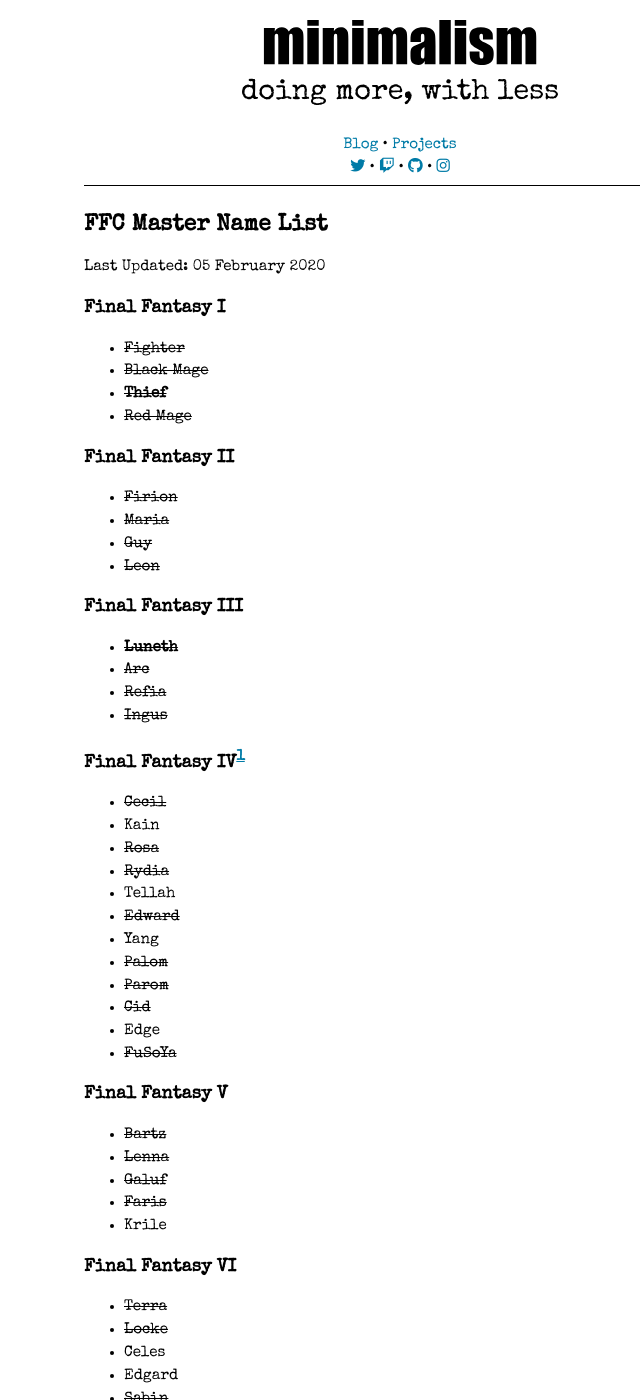
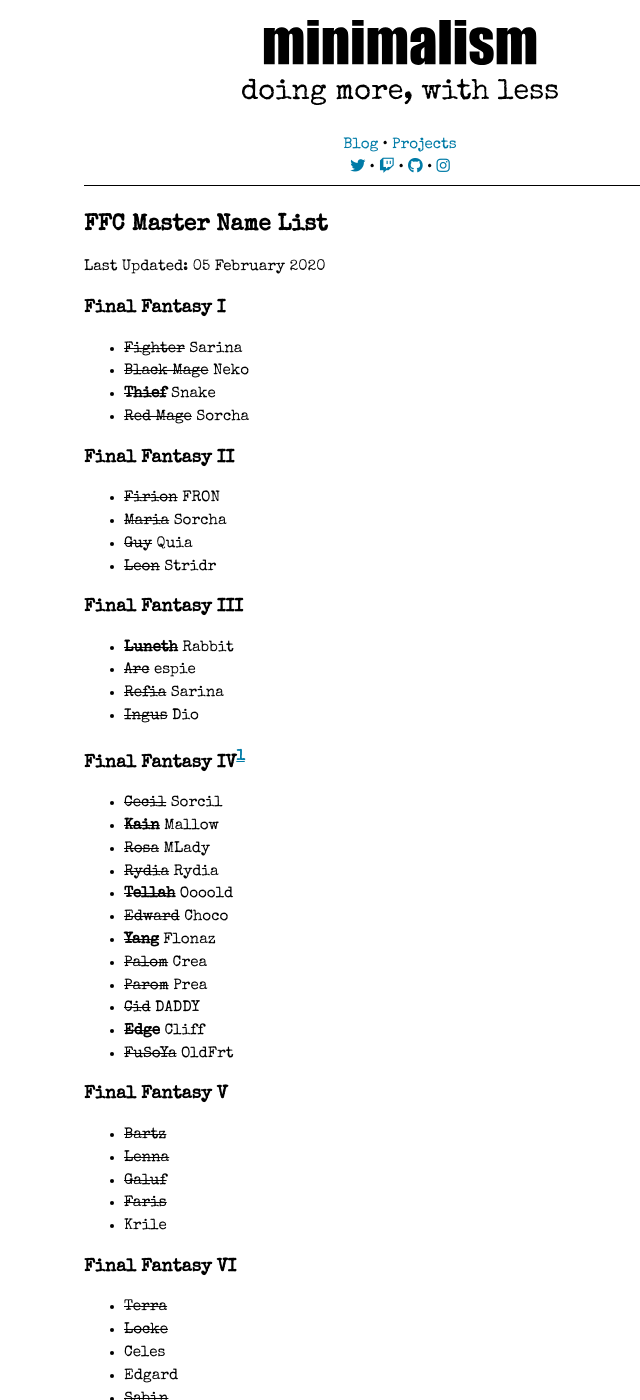
Before and after one commit to rabbitDumpling/rabbitdumpling.github.io, a Jekyll site: the page built from projects/ffc/ffc-names.md, in a window 1280 px wide and 1400 px high. Shown: the whole window, without its empty margins (240-880 px from the left). Built offline with Jekyll 4.4.1, drawn with Linux system fonts in a browser that asks for light colours; nearby versions of some CDN libraries.

Commit message:
Update ffc-names

```diff
--- a/projects/ffc/ffc-names.md
+++ b/projects/ffc/ffc-names.md
@@ -8,36 +8,36 @@ author: SDC
 Last Updated: 05 February 2020
 
 ### Final Fantasy I
-* ~~Fighter~~
-* ~~Black Mage~~
-* **~~Thief~~**
-* ~~Red Mage~~
+* ~~Fighter~~ Sarina
+* ~~Black Mage~~ Neko
+* **~~Thief~~** Snake
+* ~~Red Mage~~ Sorcha
 
 ### Final Fantasy II
-* ~~Firion~~
-* ~~Maria~~
-* ~~Guy~~
-* ~~Leon~~
+* ~~Firion~~ FRON
+* ~~Maria~~ Sorcha
+* ~~Guy~~ Quia
+* ~~Leon~~ Stridr
 
 ### Final Fantasy III
-* **~~Luneth~~**
-* ~~Arc~~
-* ~~Refia~~
-* ~~Ingus~~
+* **~~Luneth~~** Rabbit
+* ~~Arc~~ espie
+* ~~Refia~~ Sarina
+* ~~Ingus~~ Dio
 
 ### Final Fantasy IV[^1]
-* ~~Cecil~~
-* Kain
-* ~~Rosa~~
-* ~~Rydia~~
-* Tellah
-* ~~Edward~~
-* Yang
-* ~~Palom~~
-* ~~Parom~~
-* ~~Cid~~
-* Edge
-* ~~FuSoYa~~
+* ~~Cecil~~ Sorcil
+* ~~**Kain**~~ Mallow
+* ~~Rosa~~ MLady
+* ~~Rydia~~ Rydia
+* ~~**Tellah**~~ Oooold
+* ~~Edward~~ Choco
+* ~~**Yang**~~ Flonaz
+* ~~Palom~~ Crea
+* ~~Parom~~ Prea
+* ~~Cid~~ DADDY
+* ~~**Edge**~~ Cliff
+* ~~FuSoYa~~ OldFrt
 
 ### Final Fantasy V
 * ~~Bartz~~
```
